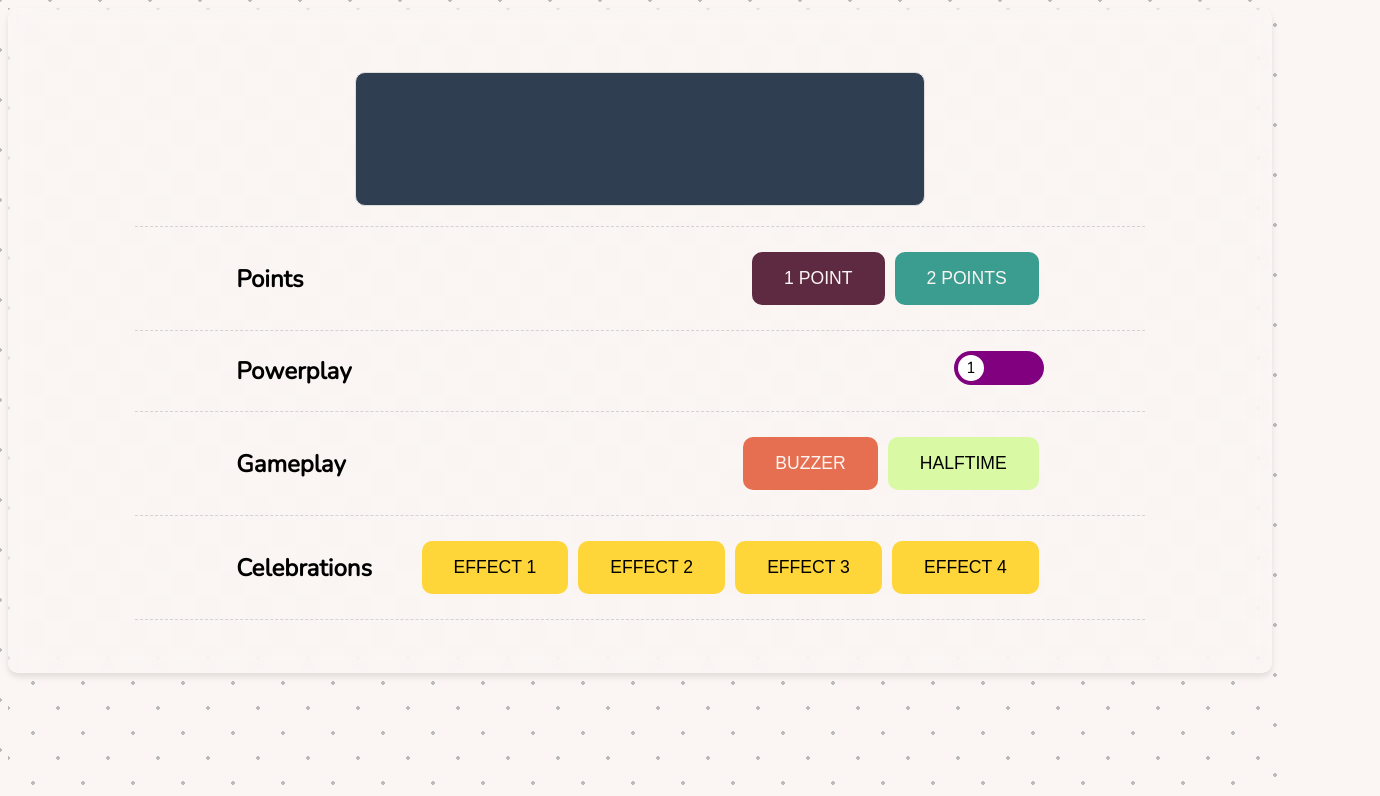
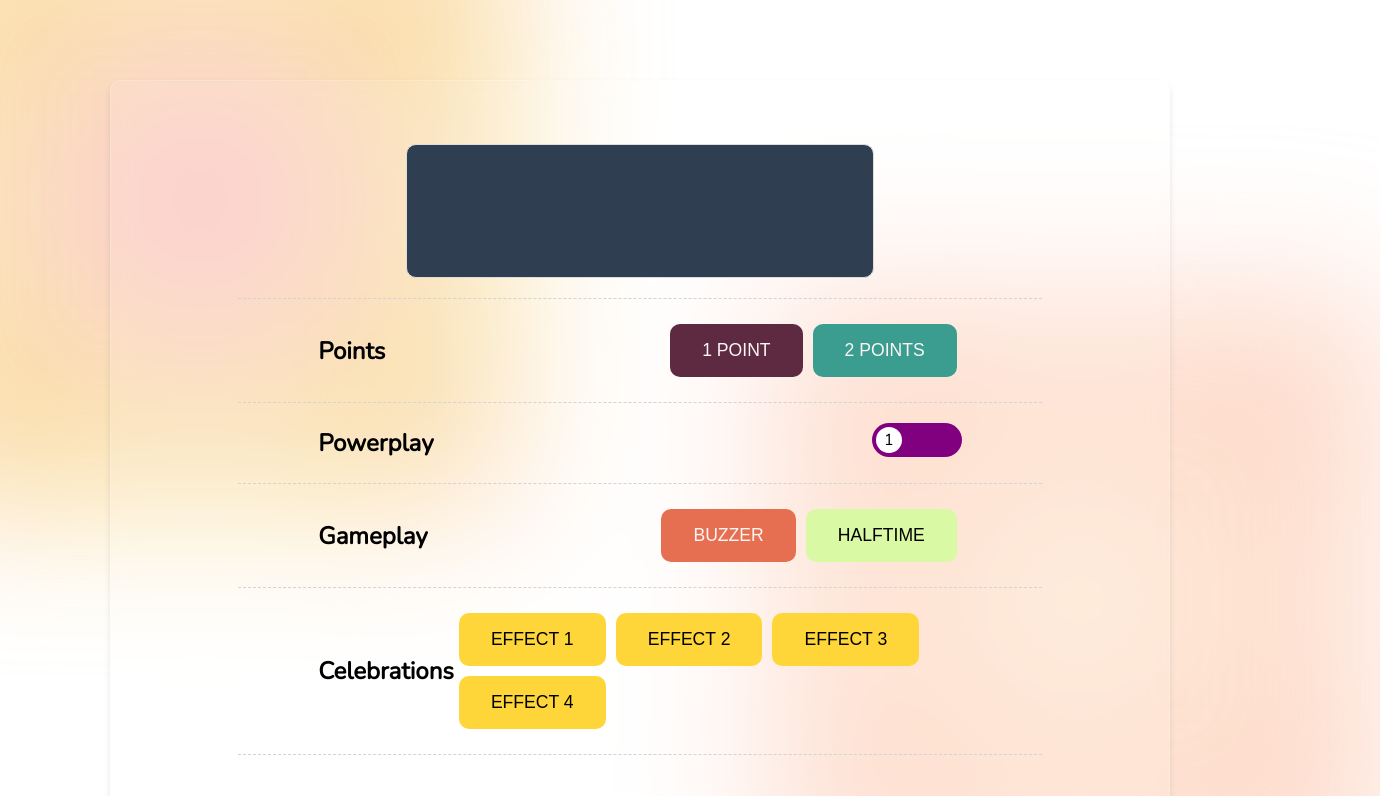
Before and after one commit to Makerspace-Ashoka/HoopGlow, a Nuxt app in the folder frontend/: page / in a window 1280 px wide. Shown: the top 796 px of the page, 1380 px wide, since content can reach past the window. Built offline with nearby package versions, Linux system fonts and the light colour scheme.

Commit message:
Complete basic glassmorphism

```diff
--- a/frontend/app.vue
+++ b/frontend/app.vue
@@ -61,7 +61,7 @@ export default {
   flex-direction: column;
   align-items: center;
   max-width: 90%;
-  margin: 0 auto;
+  margin: 10vh 8vw;
   padding-top: 5%;
   padding-left: 10%;
   padding-right: 10%;
--- a/frontend/assets/css/main.css
+++ b/frontend/assets/css/main.css
@@ -1,14 +1,37 @@
 html, body {
     height: 100%;
     /* background-color: #264653; Dark mode color; change based on preference */
-    background-color: #fbf5f3; /* Dark mode color; change based on preference */
+    /* background-color: #fbf5f3; Dark mode color; change based on preference */
     /* Dot matrix background effect */
-    background-image: radial-gradient(#bbb 2px, transparent 2px),
+    /* background-image: radial-gradient(#bbb 2px, transparent 2px),
                       radial-gradient(#bbb 2px, transparent 2px);
     background-position: 0 0, 25px 25px;
-    background-size: 50px 50px;
+    background-size: 50px 50px; */
     font-family: 'Nunito', sans-serif;
   }
 
   /* Other styles, animations, and glowing effects come here. */
+  body::before, body::after {
+    content: "";
+    position: absolute;
+    width: 600px; /* Increased the width */
+    height: 600px; /* Increased the height */
+    top: -100px; /* Adjusted the position */
+    left: -100px; /* Adjusted the position */
+    background: radial-gradient(circle, #ff9a9e, #fad0c4, #f6d365, #fda085);
+    filter: blur(80px); /* Increased the blur for smoother transition */
+    z-index: -1;
+    opacity: 0.7;
+}
+
+body::after {
+    top: unset;
+    bottom: -100px; /* Adjusted the position */
+    right: -100px; /* Adjusted the position */
+    left: unset;
+    background: radial-gradient(circle, #ffecd2, #fcb69f);
+}
+
+
+
   /* Use classes to switch between dark and light modes. */
```
